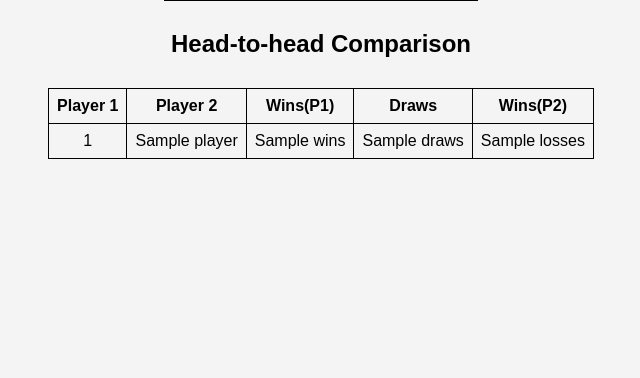
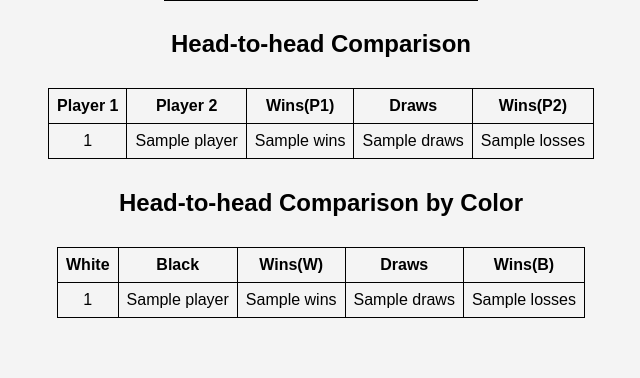
Before and after one commit to OleksandrKuzhylnyi/TT_website, a Flask app: template templates/comparison.html in a window 1280 px wide. Shown: the part 1184-1562 px from the top of the page, without its empty margins (319-959 px from the left). Before the commit the page ends 1343 px from the top, so only its background shows below. Run offline with Flask 3, Linux system fonts and the light colour scheme; the template is opened without the code that fills it: most values are stand-ins (such as "Sample title", 1, 10 or a date in 2020); parts of the project's set-up code (start-up, migrations or seed data) failed here and were passed over.

Commit message:
Added head-to-head comparison by color

```diff
--- a/app.py
+++ b/app.py
@@ -108,7 +108,6 @@ def comparison():
         players=players,
         stats_list=stats_list,
         white_results=white_results,
-        black_results=black_results,
         results=results,
         white_total=white_total,
         black_total=black_total,
--- a/templates/comparison.html
+++ b/templates/comparison.html
@@ -192,5 +192,49 @@
         </table>
     </div>
 
+    <h2>Head-to-head Comparison by Color</h2>
+    <div class="table-container">
+        <table>
+            <tr>
+                <th>White</th>
+                <th>Black</th>
+                <th>Wins(W)</th>
+                <th>Draws</th>
+                <th>Wins(B)</th>
+            </tr>
+            {% for players, games in white_results.items() %}
+                <tr>
+                    <td>{{ players[0] }}</td>
+                    <td>{{ players[1] }}</td>
+                    <td>{{ games.wins }}</td>
+                    <td>{{ games.draws }}</td>
+                    <td>{{ games.losses }}</td>
+                </tr>
+            {% endfor %}
+            {% if white_results|length > 1 %}
+                {% for player, games in white_total.items() %}
+                    <tr>
+                        <td>{{ player }}</td>
+                        <td>Others</td>
+                        <td>{{ games.wins }}</td>
+                        <td>{{ games.draws }}</td>
+                        <td>{{ games.losses }}</td>
+                    </tr>
+                {% endfor %}
+            {% endif %}
+            {% if white_results|length > 1 %}
+                {% for player, games in black_total.items() %}
+                    <tr>
+                        <td>Others</td>
+                        <td>{{ player }}</td>
+                        <td>{{ games.losses }}</td>
+                        <td>{{ games.draws }}</td>
+                        <td>{{ games.wins }}</td>
+                    </tr>
+                {% endfor %}
+            {% endif %}
+        </table>
+    </div>
+
 
 {% endblock %}
```
Also changed, not shown: players.py (+4 -5 lines).
